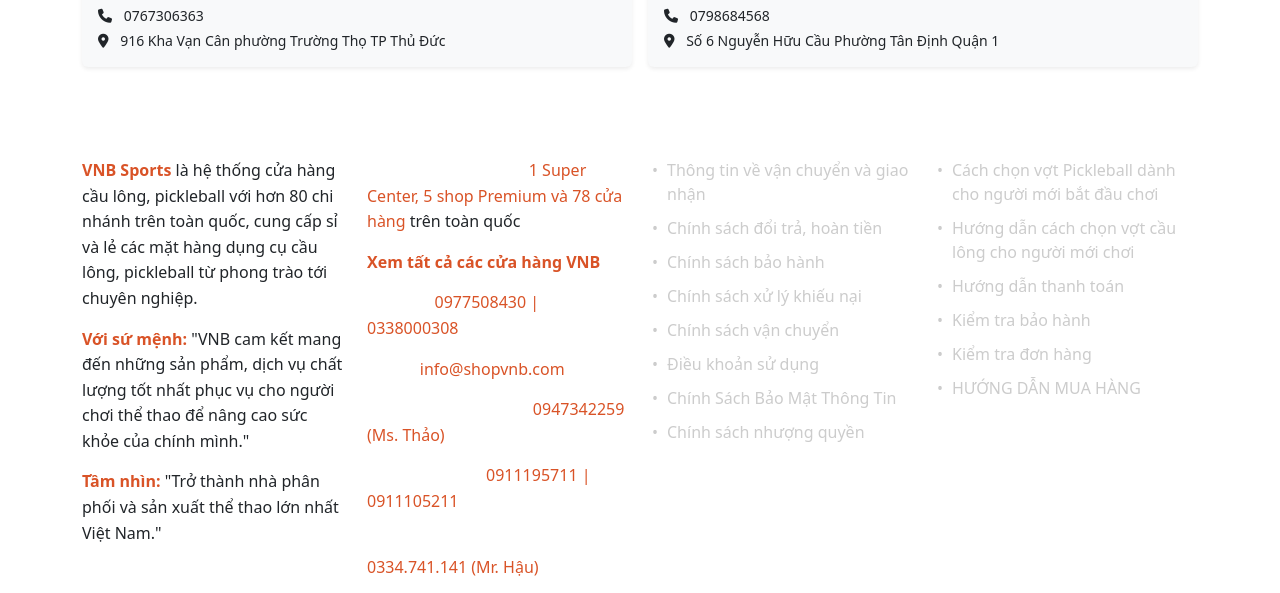
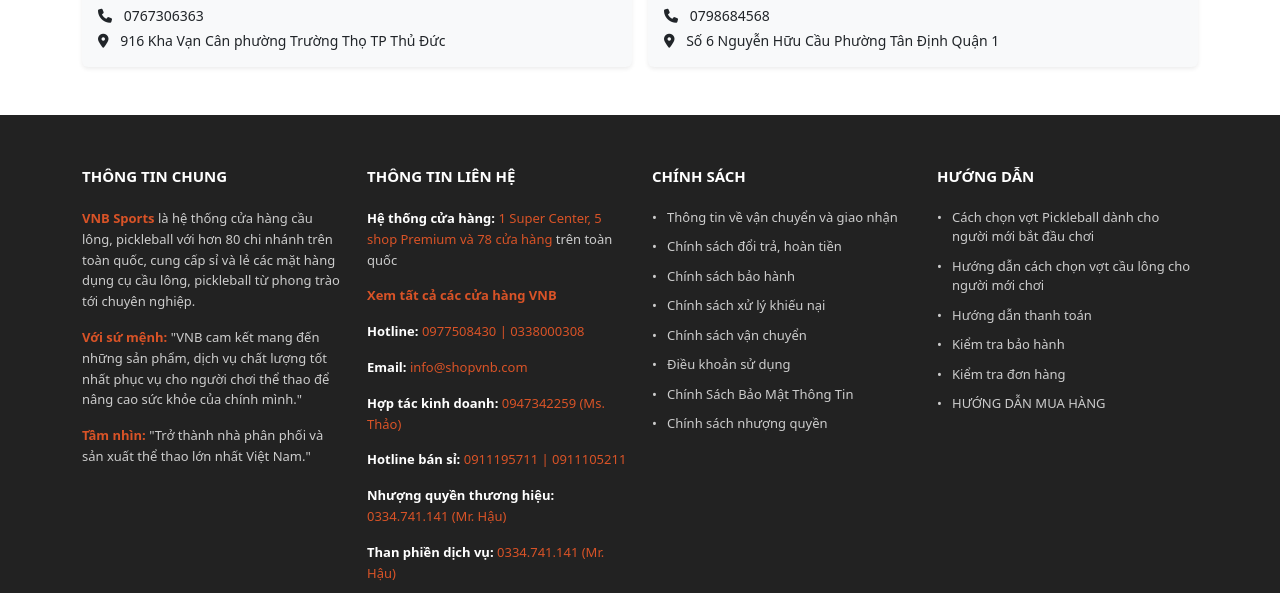
Before and after one commit to HDNhan896/Badminton-shop, a plain HTML site: page frontend/about.html in a window 1280 px wide. Shown: the part 1809-2402 px from the top of the page. Drawn offline with nearby package versions, Linux system fonts and the light colour scheme.

Commit message:
feature-introduce-fix

```diff
--- a/frontend/about.html
+++ b/frontend/about.html
@@ -157,7 +157,7 @@
             </div>
         </div>
     </main>
-    <footer id="footer" class="footer-site"></footer>
+    <footer id="footer" class="site-footer"></footer>
 </body>
 
 </html>
```
